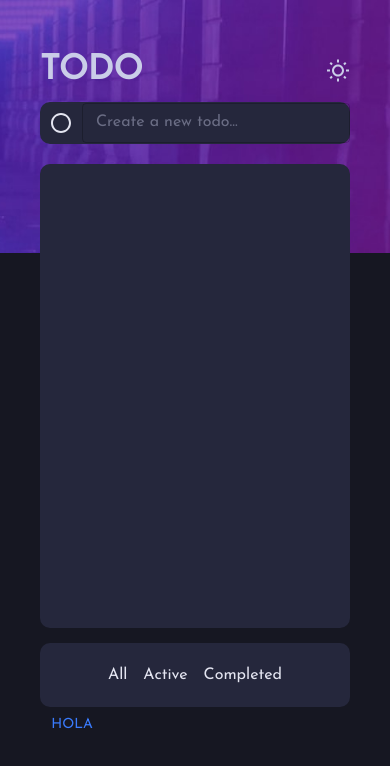
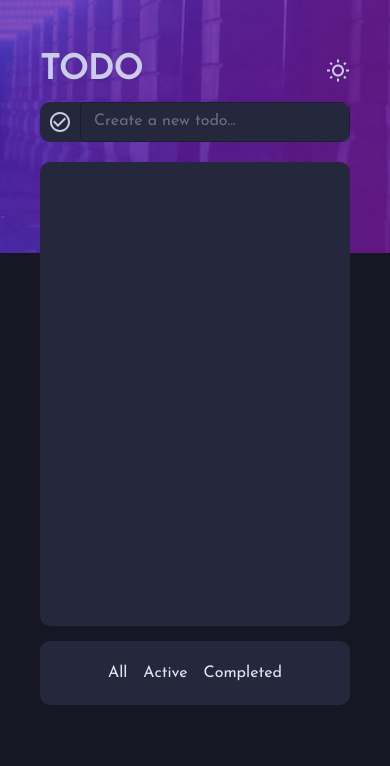
Before and after one commit to Alex-Maldonado-Soto/todolist, a React (Vite) app: page / in a window 390 px wide. Shown: the top 766 px of the page. Built offline with nearby package versions, Linux system fonts and the light colour scheme.

Commit message:
fix(Todo el Proyecto): :lipstick: Corregi un error con el padding y el responsive que hacia que la imagen del fondo se moviera a la derecha cuando se hace grande la pantalla

```diff
--- a/src/App.jsx
+++ b/src/App.jsx
@@ -20,9 +20,9 @@ import { Theme } from "./assets/Theme";
 function App() {
   const [todos, setTodos] = React.useState([]);
 
-  const handleAddTodos = () => {
+  const handleAddTodos = (name) => {
     const newTodo = {
-      name: Math.random(),
+      name: name,
       id: uuidv4(),
       check: false,
     };
@@ -58,6 +58,7 @@ function App() {
     <ListItem
       key={todo.id}
       sx={{
+        maxWidth: "80vw",
         display: "flex",
         justifyContent: "space-between",
         width: "100%",
@@ -74,7 +75,7 @@ function App() {
       />
       <ListItemText
         primary={todo.name}
-        sx={{ textDecoration: todo.check ? "line-through" : "none" }}
+        sx={{ textDecoration: todo.check ? "line-through" : "none", maxWidth: "80vw", }}
       />
       <IconButton color="secondary" onClick={() => deleteTodos(todo.id)}>
         <CloseIcon label="clickable" />
@@ -94,16 +95,15 @@ function App() {
     >
       <Decoration />
       <Container
-        sx={{ zIndex: "100", position: "relative", padding: "50px 40px" }}
+        sx={{ zIndex: "100", position: "relative", padding: { xs: "50px 40px" } }}
       >
-        <Bar />
+        <Bar handleAddTodos={handleAddTodos} />
         <Todos
           listTodos={listTodos}
           handleCheck={handleCheck}
           deleteTodos={deleteTodos}
         />
         <Footer />
-        <Button onClick={handleAddTodos}>Hola</Button>
       </Container>
     </Container>
   );
--- a/src/assets/componentes/Bar.jsx
+++ b/src/assets/componentes/Bar.jsx
@@ -3,23 +3,26 @@ import {
   Container,
   TextField,
   Typography,
-  Checkbox,
-  Button,
+  IconButton,
 } from "@mui/material";
 import WbSunnyOutlinedIcon from "@mui/icons-material/WbSunnyOutlined";
-import Brightness1OutlinedIcon from "@mui/icons-material/Brightness1Outlined";
 import CheckCircleOutlineIcon from "@mui/icons-material/CheckCircleOutline";
 import React from "react";
 import { Theme } from "../Theme";
 
-const label = { inputProps: { "aria-label": "Checkbox demo" } };
+export default function Decoration({ handleAddTodos }) {
+  const [name, setName] = React.useState("");
 
-export default function Decoration() {
+  const addTodo = (name) => {
+    handleAddTodos(name);
+  };
+
   return (
-    <Container component="nav" sx={{ padding: "0px", marginBottom: "20px" }}>
+    <Container component="nav" sx={{ padding: { xs: "0px" }, marginBottom: "20px" }}>
       <Box
         display="flex"
         sx={{
+          padding: "0px",
           margin: "none",
           alignItems: "center",
           display: "flex",
@@ -41,6 +44,14 @@ export default function Decoration() {
         <WbSunnyOutlinedIcon />
       </Box>
       <Box
+        component={"form"}
+        onSubmit={(e) => {
+          e.preventDefault();
+          if (name.length > 1) {
+            addTodo(name);
+            setName("");
+          }
+        }}
         backgroundColor={Theme.palette.background.default}
         sx={{
           width: "100%",
@@ -50,15 +61,14 @@ export default function Decoration() {
           justifyContent: "flex-start",
         }}
       >
-        <Checkbox
-          color="secondary"
-          {...label}
-          icon={<Brightness1OutlinedIcon />}
-          checkedIcon={<CheckCircleOutlineIcon />}
-        />
+        <IconButton color="secondary" type="submit">
+          <CheckCircleOutlineIcon />
+        </IconButton>
         <TextField
           id="createTodo"
           type="text"
+          value={name}
+          onChange={(e) => setName(e.target.value)}
           placeholder="Create a new todo..."
           variant="outlined"
           size="small"
--- a/src/assets/componentes/Decoration.jsx
+++ b/src/assets/componentes/Decoration.jsx
@@ -33,9 +33,10 @@ export default function Decoration() {
   } else if (true) {
 
       return (
-        <Container sx={{padding: 0}}>
+        <Container sx={{padding: {xs: 0, sm: 0}}}>
           <Box component="picture"
           sx={{
+            padding: 0,
             display: "block",
             position: "absolute",
             width: "100vw",
```
